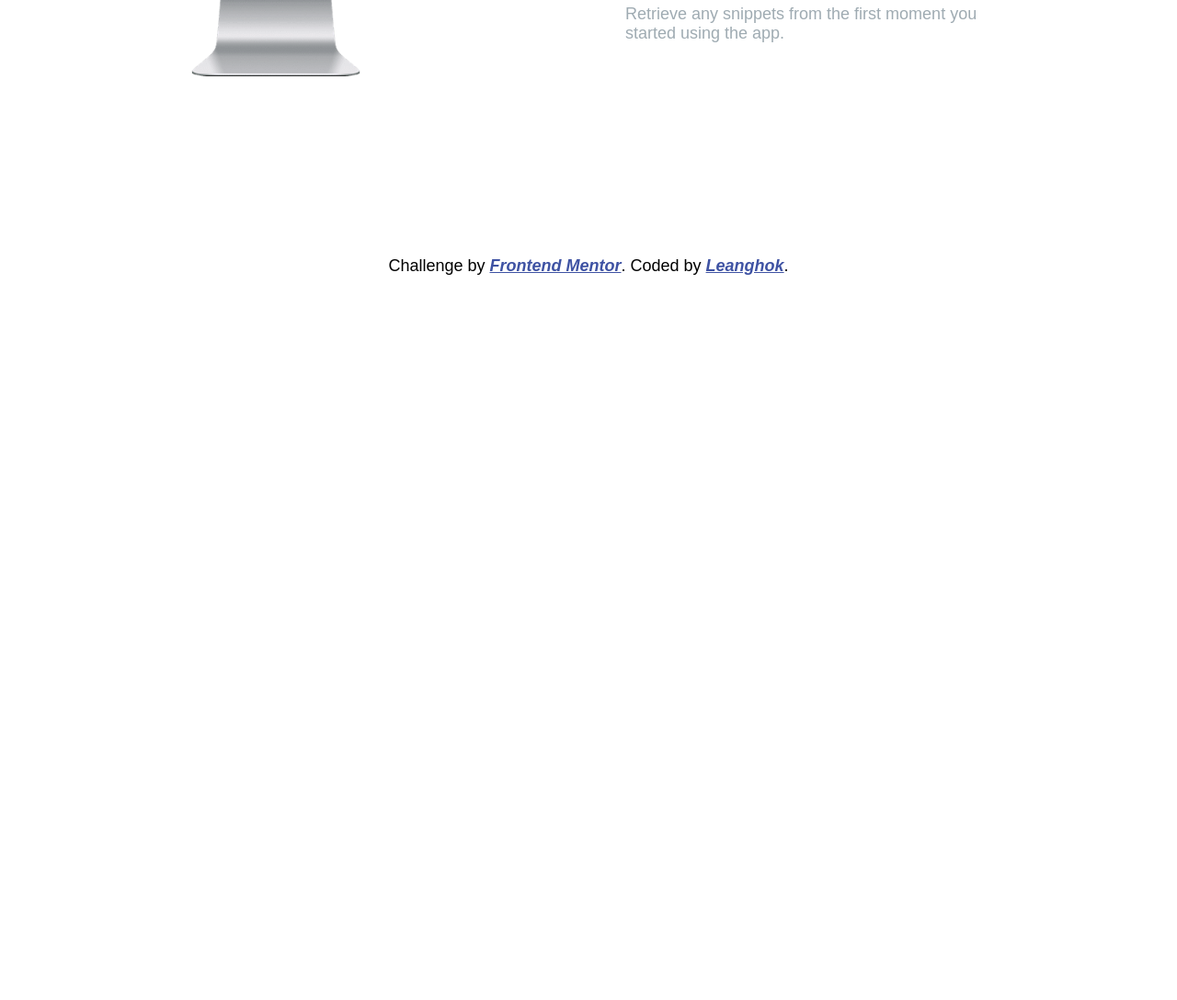
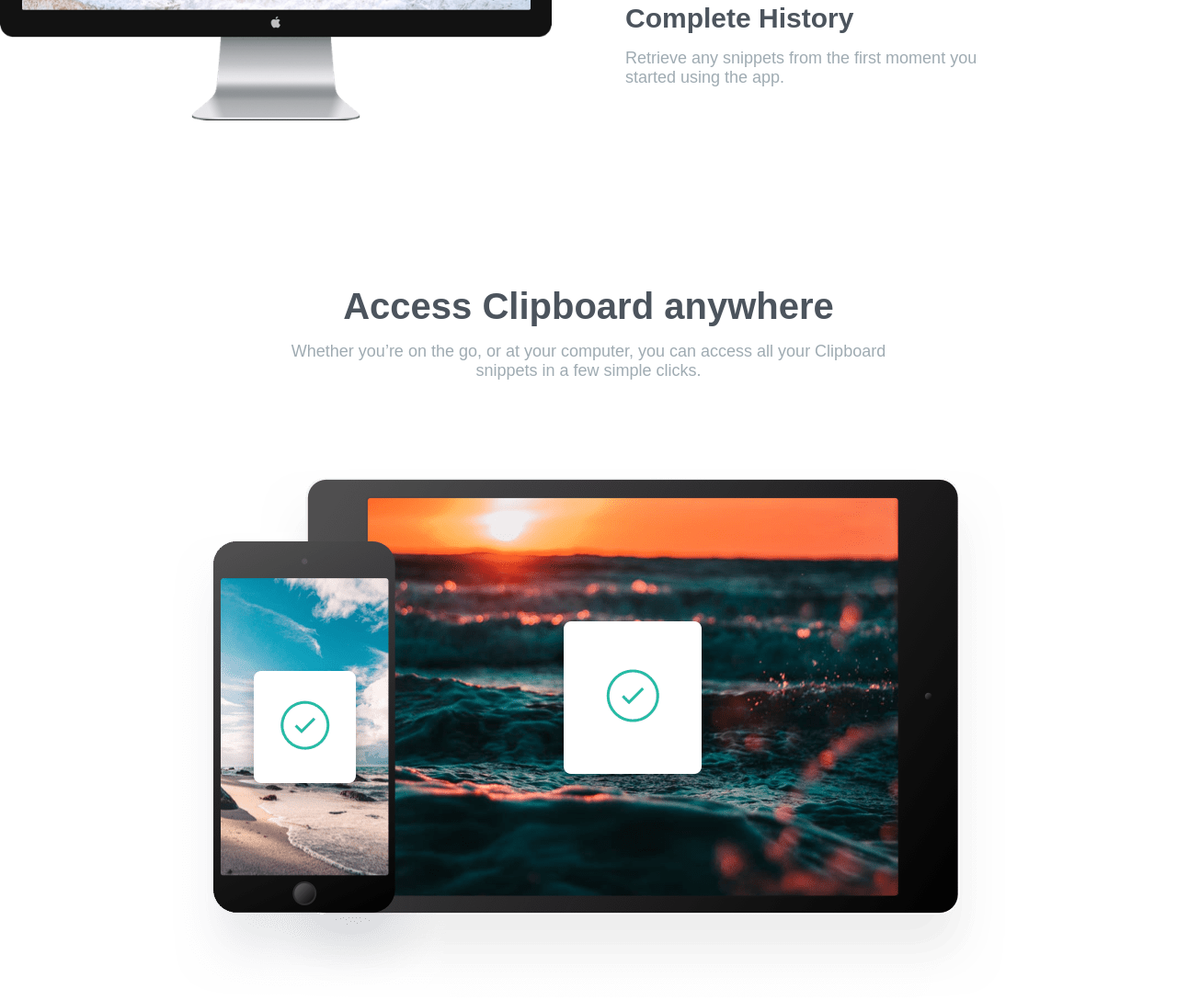
Before and after one commit to leanghok120/FM-Clipboard-Landing-Page, a plain HTML site: page index.html in a window 1280 px wide. Shown: the part 1153-2241 px from the top of the page at 92% size. Before the commit the page ends 1453 px from the top, so only its background shows below. Drawn offline with Linux system fonts and the light colour scheme; a web font is replaced by a local one.

Commit message:
Finish the access section

```diff
--- a/index.html
+++ b/index.html
@@ -69,6 +69,16 @@
           </div>
         </div>
       </section>
+      <section class="access-section section">
+        <div class="text-section access-text">
+          <h2 class="header-text">Access Clipboard anywhere</h2>
+          <p class="desc-p">
+            Whether you’re on the go, or at your computer, you can access all
+            your Clipboard snippets in a few simple clicks.
+          </p>
+        </div>
+        <img src="images/image-devices.png" alt="devices" class="devices-img" />
+      </section>
       <footer>
         <p class="attribution">
           Challenge by
@@ -81,9 +91,7 @@
 
     <!--
 
-     Access Clipboard
-    anywhere Whether you’re on the go, or at your computer, you can access all
-    your Clipboard snippets in a few simple clicks. Supercharge your workflow
+       Supercharge your workflow
     We’ve got the tools to boost your productivity. Create blacklists Ensure
     sensitive information never makes its way to your clipboard by excluding
     certain sources. Plain text snippets Remove unwanted formatting from copied
--- a/style.css
+++ b/style.css
@@ -24,6 +24,7 @@ img {
   flex-direction: column;
   align-items: center;
   justify-content: center;
+  margin-bottom: 9rem;
 }
 
 .header-text {
@@ -45,7 +46,6 @@ img {
 
 .hero-section {
   height: 60vh;
-  margin-bottom: 6rem;
   background-image: url(images/bg-header-desktop.png);
   background-repeat: no-repeat;
   background-position: top;
@@ -126,6 +126,10 @@ img {
   margin-bottom: 4em;
 }
 
+.access-text {
+  margin-bottom: 6rem;
+}
+
 @media all and (max-width: 600px) {
   .container {
     padding: 10px 25px;
```
